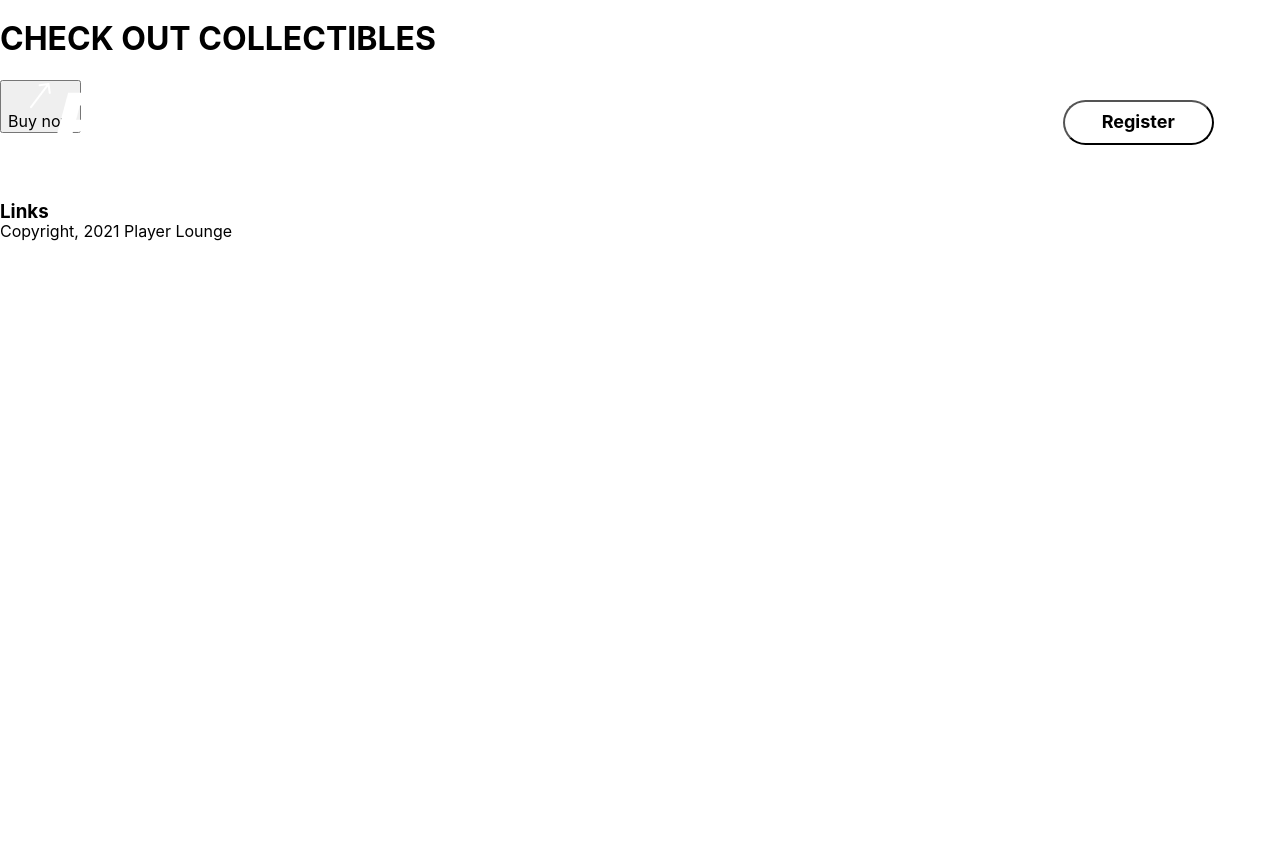
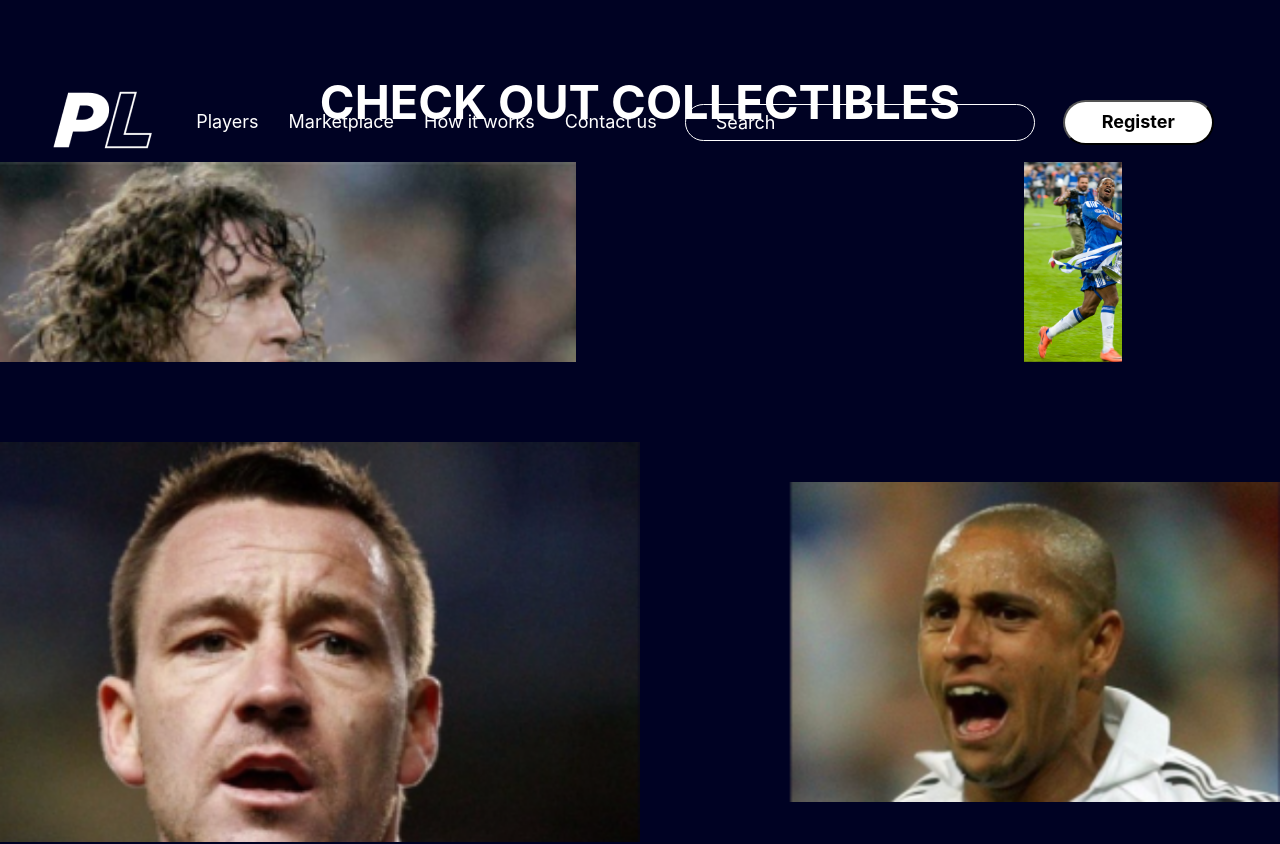
Before and after one commit to scarlos723/players-lounge, a React (Create React App) app: page / in a window 1280 px wide. Shown: the top 844 px of the page. Before the commit the page ends 800 px from the top, so only its background shows below. Built offline with nearby package versions, Linux system fonts and the light colour scheme.

Commit message:
desktop footer init

```diff
--- a/src/styles/components/Footer.css
+++ b/src/styles/components/Footer.css
@@ -109,3 +109,105 @@
     margin-left: 10%;
   }
 }
+
+.Footer{
+  width: 100%;
+  height: 1598px;
+  background-color: #000223;
+  padding-top: 42px;
+  color: white;
+}
+
+.Footer-cards{
+  display: flex;
+  justify-content: center;
+  align-items: center;
+  flex-direction: column;
+}
+
+.Footer-cards h1{
+  color: white;
+  font-style: normal;
+  font-weight: bold;
+  font-size: 47px;
+  line-height: 57px;
+  text-align: center;
+}
+
+.Soccer-players{
+  width: 100%;
+  height: 800px;
+}
+
+.Soccer-players div:nth-child(1){
+  width: 80%;
+  height: 25%;
+  background-image: url("../../assets/footer/mobile/puyolm.png");
+  background-size: cover;
+  position: relative;
+  left: -35%;
+}
+
+.Soccer-players div:nth-child(2){
+  width: 20%;
+  height: 25%;
+  background-image: url("../../assets/footer/mobile/drogbam.png");
+  background-size: contain;
+  background-repeat: no-repeat;
+  position: relative;
+  left: 80%;
+  top: -25%;
+}
+
+.Soccer-players div:nth-child(3){
+  width: 50%;
+  height: 50%;
+  background-image: url("../../assets/footer/mobile/terrym.png");
+  background-size: cover;
+  position: relative;
+  top: -15%;
+}
+
+.Soccer-players div:nth-child(4){
+  width: 40%;
+  height: 40%;
+  background-image: url("../../assets/footer/mobile/rcarlosm.png");
+  background-size: cover;
+  position: relative;
+  top: -60%;
+  left: 60%;
+}
+
+.Footer-cards button{
+  width: 229px;
+  height: 80px;
+  background-color: transparent;
+  border: 1px solid white;
+  display: flex;
+  justify-content: space-around;
+  align-items: center;
+  cursor: pointer;
+}
+
+.Footer-cards button p{
+  font-style: normal;
+  font-weight: normal;
+  font-size: 24px;
+  line-height: 109.9%;
+  color: white;
+}
+
+.Footer-links{
+  display: flex;
+  justify-content: center;
+  align-items: center;
+  flex-direction: column;
+  margin-top: 109px;
+}
+
+.Footer-links p {
+  font-style: normal;
+  font-weight: normal;
+  font-size: 18px;
+  line-height: 22px;
+}
```
